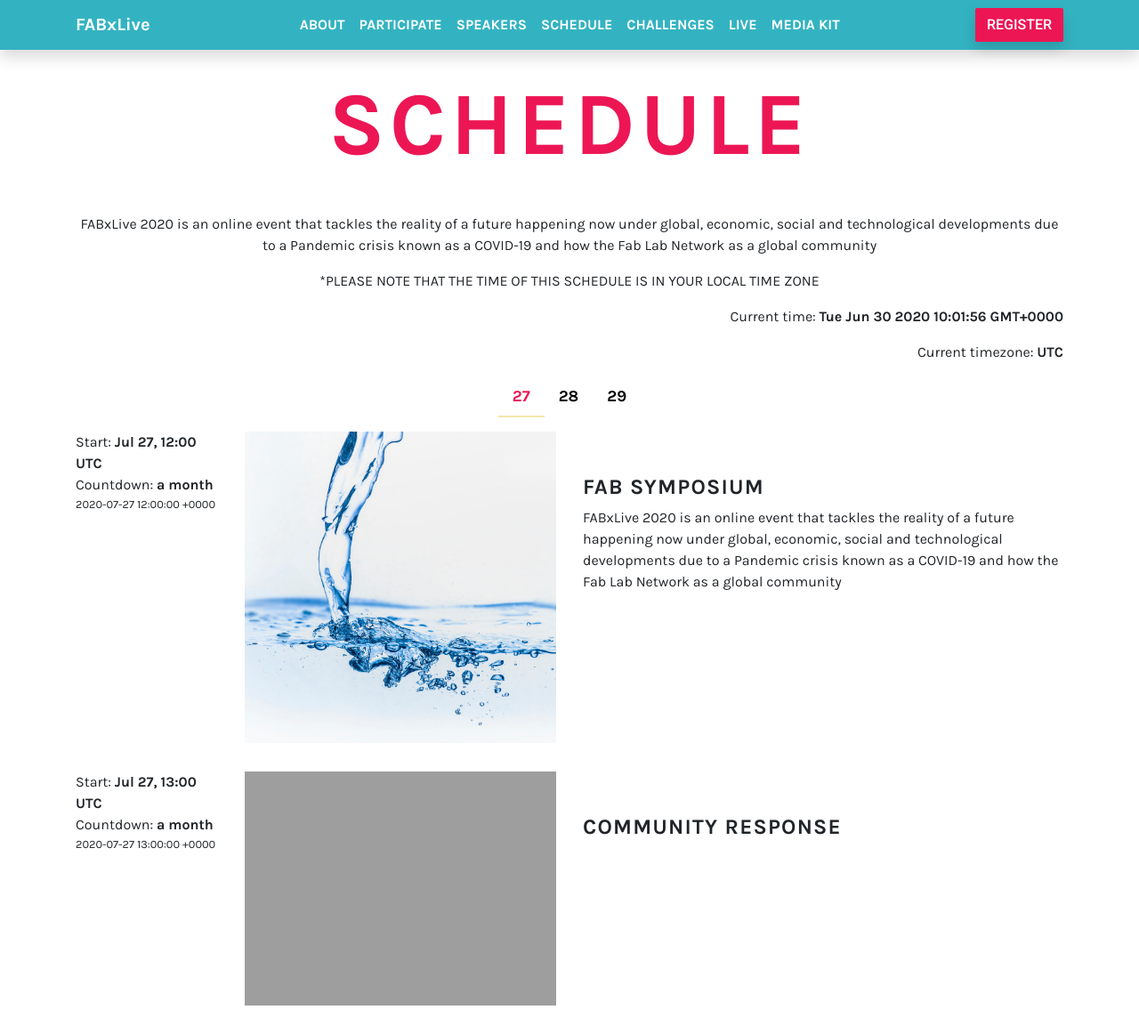
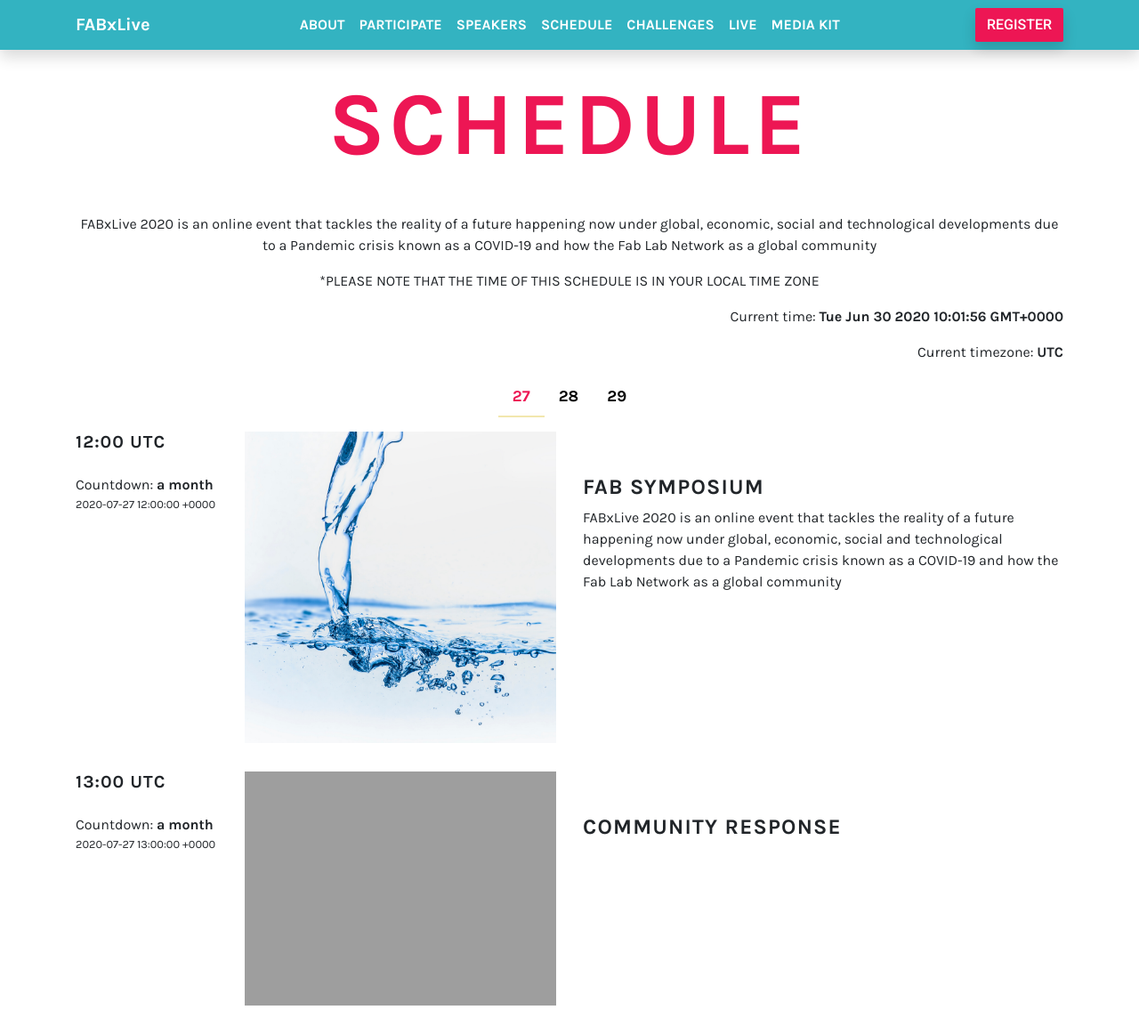
Before and after one commit to fabfoundation/fabxlive2020, a Jekyll site: the page built from schedule.html, in a window 1280 px wide and 1162 px high. Shown: the whole window at 89% size. Built offline with Jekyll 4.4.1, drawn with Linux system fonts in a browser that asks for light colours; nearby versions of some CDN libraries.

Commit message:
Schedule style time section

```diff
--- a/schedule.html
+++ b/schedule.html
@@ -43,17 +43,12 @@
         {% for item in each_day.items %}
           <article class="row my-2">
             <div class="col-md-5 col-lg-2 mb-4 speaker">
-              <ul class="list-unstyled">
-                <li>
-                  Start:
-                  <strong>
-                    {{item.date | date: "%b %-d, %H:%M %Z" }}
-                  </strong>
-                  <span class="d-block">Countdown: <strong class="countdown"></strong></span>
-                  <small class="the-date d-block">{{item.date}}</small>
-                  <span class="the-date-unix d-none">{{item.date | date: "%s" }}</span>
-                </li>
-              </ul>
+              <h5 class="mb-4">
+                {{item.date | date: "%H:%M %Z" }}
+              </h5>
+              <span class="d-block">Countdown: <strong class="countdown"></strong></span>
+              <small class="the-date d-block">{{item.date}}</small>
+              <span class="the-date-unix d-none">{{item.date | date: "%s" }}</span>
             </div>
 
             <div class="col-md-5 col-lg-4 mb-4 speaker">
```
